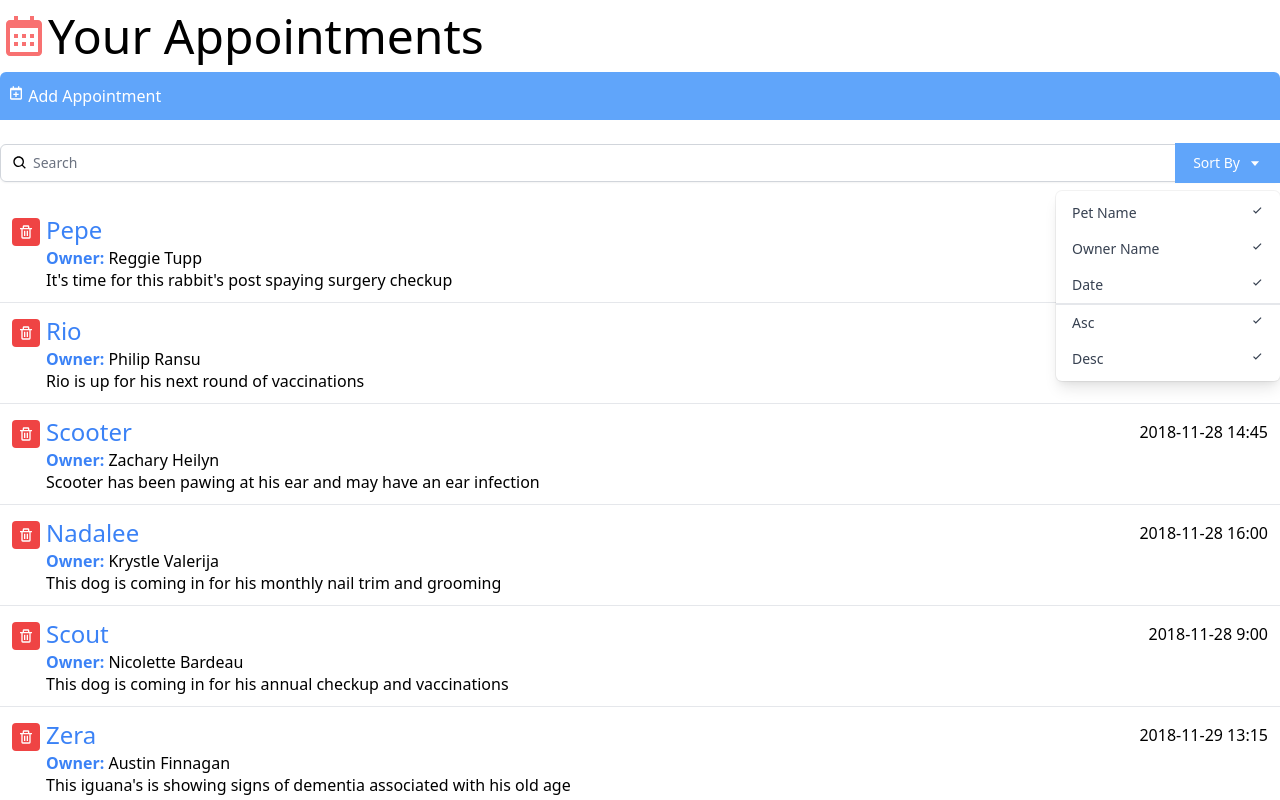
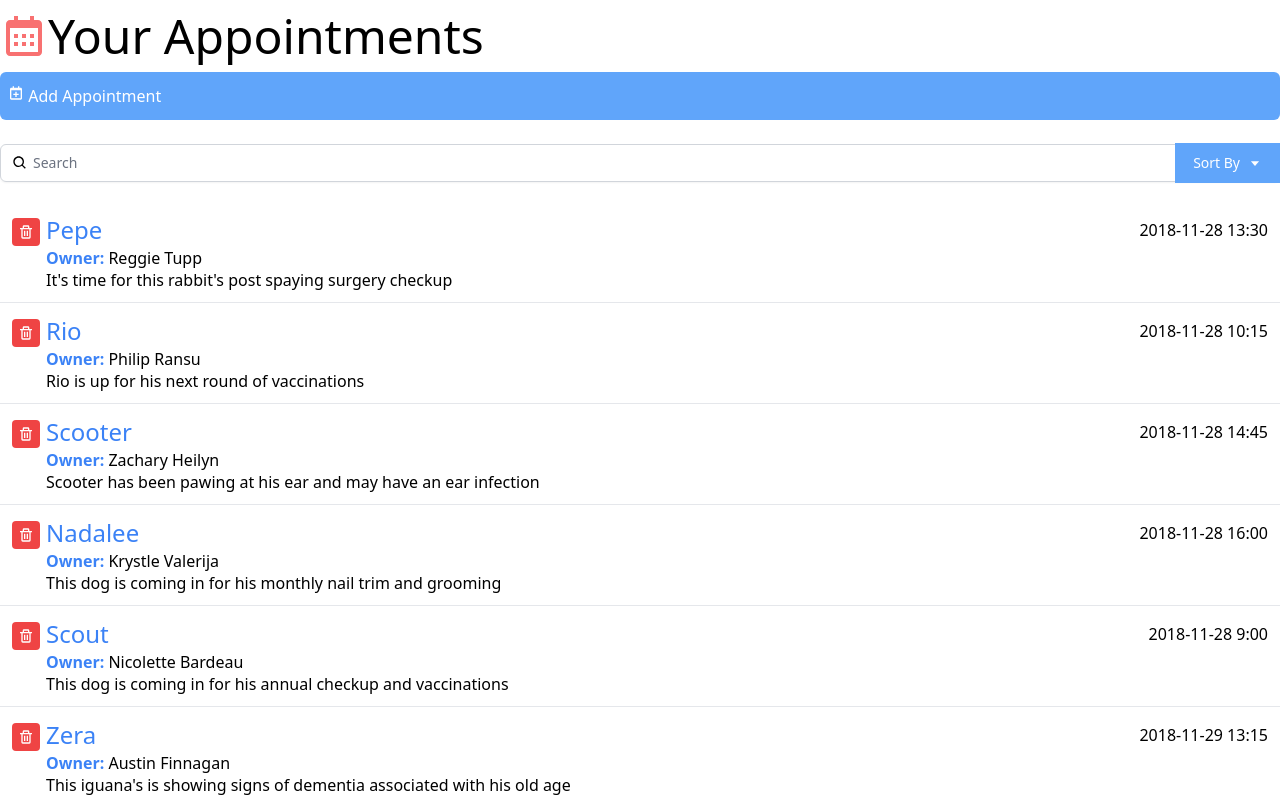
Before and after one commit to senaitesfazgi/reactinterface, a React (Create React App) app: page / in a window 1280 px wide. Shown: the top 800 px of the page. Built offline with nearby package versions, Linux system fonts and the light colour scheme.

Commit message:
Fetched data.json using useEffect and useCallback

```diff
--- a/src/App.js
+++ b/src/App.js
@@ -1,9 +1,23 @@
+import {useState, useEffect, useCallback} from 'react'
 import { BiCalendar} from "react-icons/bi"
 import Search from "./components/Search"
 import AddAppointment from "./components/AddAppointment"
-import appointmentList from "./data.json"
 import AppointmentInfo from "./components/AppointmentInfo"
 function App() {
+
+  let [appointmentList, setAppointmentList] = useState([]);
+
+  const fetchData = useCallback(() => {
+    fetch('./data.Json')
+    .then(response => response.json())
+    .then(data => {
+      setAppointmentList(data)
+    });
+  }, [])
+
+  useEffect(() => {
+    fetchData()
+  }, [fetchData])
   return (
     <div className="App container mx-auto mt-3 font-thin">
       <h1 className="text-5xl mb-3">
--- a/src/components/AddAppointment.js
+++ b/src/components/AddAppointment.js
@@ -4,8 +4,9 @@
     let [toggleForm, setToggleForm] = useState(false)
     return(
         <div>
-        <button onClick= {() => {setToggleForm(!toggleForm)}}
-        className="bg-blue-400 text-white px-2 py-3 w-full text-left rounded-t-md">
+        <button onClick = {() => {setToggleForm(!toggleForm)}}
+        className={`bg-blue-400 text-white px-2 py-3 w-full text-left rounded-t-md
+        ${toggleForm ? 'rounded-t-md' : 'rounded-md'}`}>
           <div><BiCalendarPlus className="inline-block align-text-top" />  Add Appointment</div>
         </button>
        {
--- a/src/components/Search.js
+++ b/src/components/Search.js
@@ -1,5 +1,10 @@
 import { BiSearch, BiCaretDown, BiCheck } from "react-icons/bi"
-const DropDown = () => {
+import {useState} from 'react';
+
+const DropDown = ({toggle}) => {
+    if (!toggle) {
+        return null;
+    }
     return(
         <div className="origin-top-right absolute right-0 mt-2 w-56
         rounded-md shadow-lg bg-white ring-1 ring-black ring-opacity-5">
@@ -24,6 +29,7 @@
     )
 }
 const Search = () =>{
+    let [toggleSort, setToggleSort] = useState(false);
     return (
         <div className="py-5">
         <div className="mt-1 relative rounded-md shadow-sm">
@@ -35,11 +41,11 @@
             className="pl-8 rounded-md focus:ring-indigo-500 focus:border-indigo-500 block w-full sm:text-sm border-gray-300" placeholder="Search" />
           <div className="absolute inset-y-0 right-0 flex items-center">
             <div>
-              <button type="button"
+              <button type="button" onClick = {() => {setToggleSort(!toggleSort)}}
                 className="justify-center px-4 py-2 bg-blue-400 border-2 border-blue-400 text-sm text-white hover:bg-blue-700 focus:outline-none focus:ring-2 focus:ring-offset-2 flex items-center" id="options-menu" aria-haspopup="true" aria-expanded="true">
                 Sort By <BiCaretDown className="ml-2" />
               </button>
-              <DropDown />
+              <DropDown toggle={toggleSort}/>
             </div>
           </div>
         </div>
```
Also changed, not shown: public/data.json (renamed from src/data.json).
